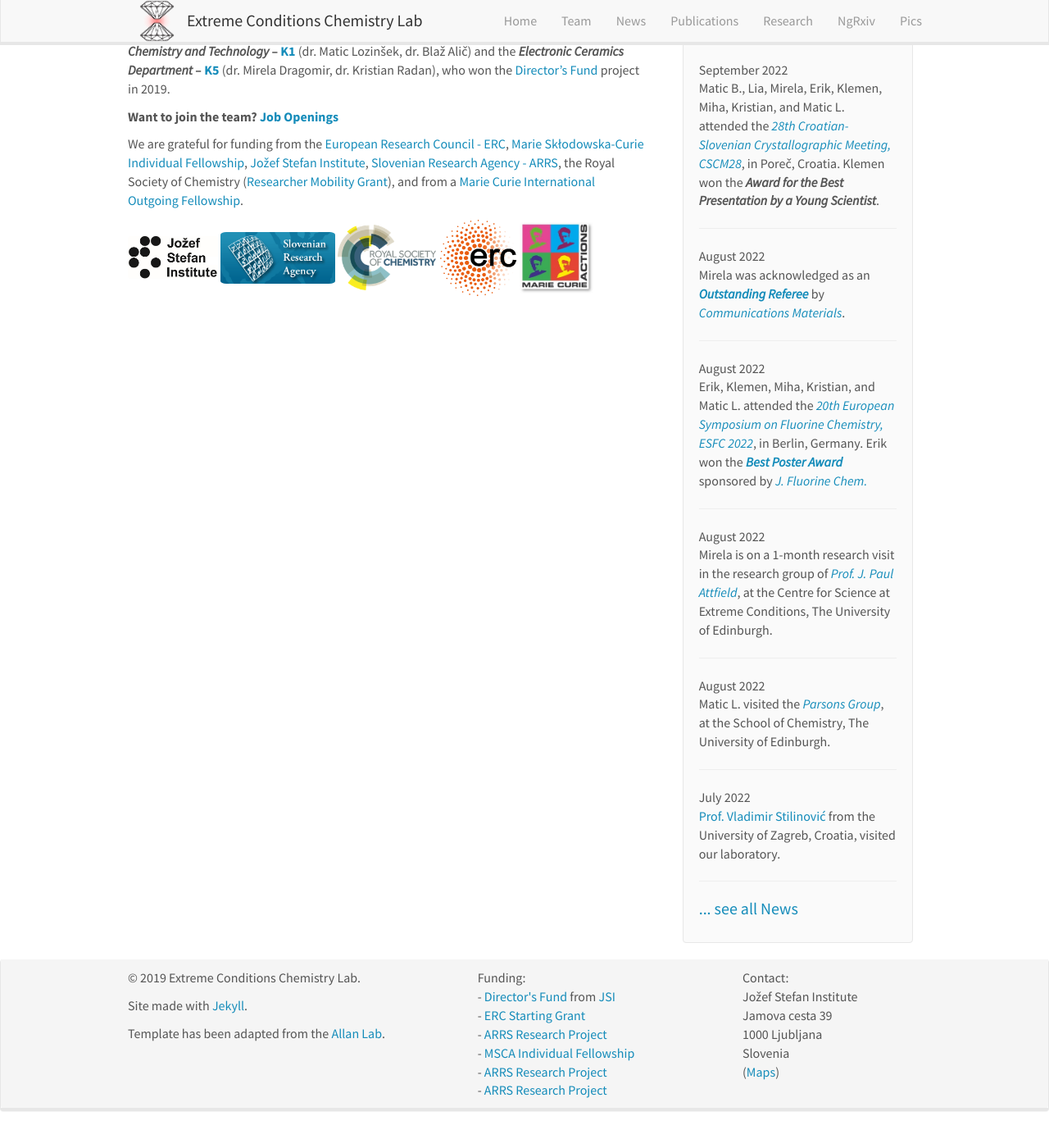
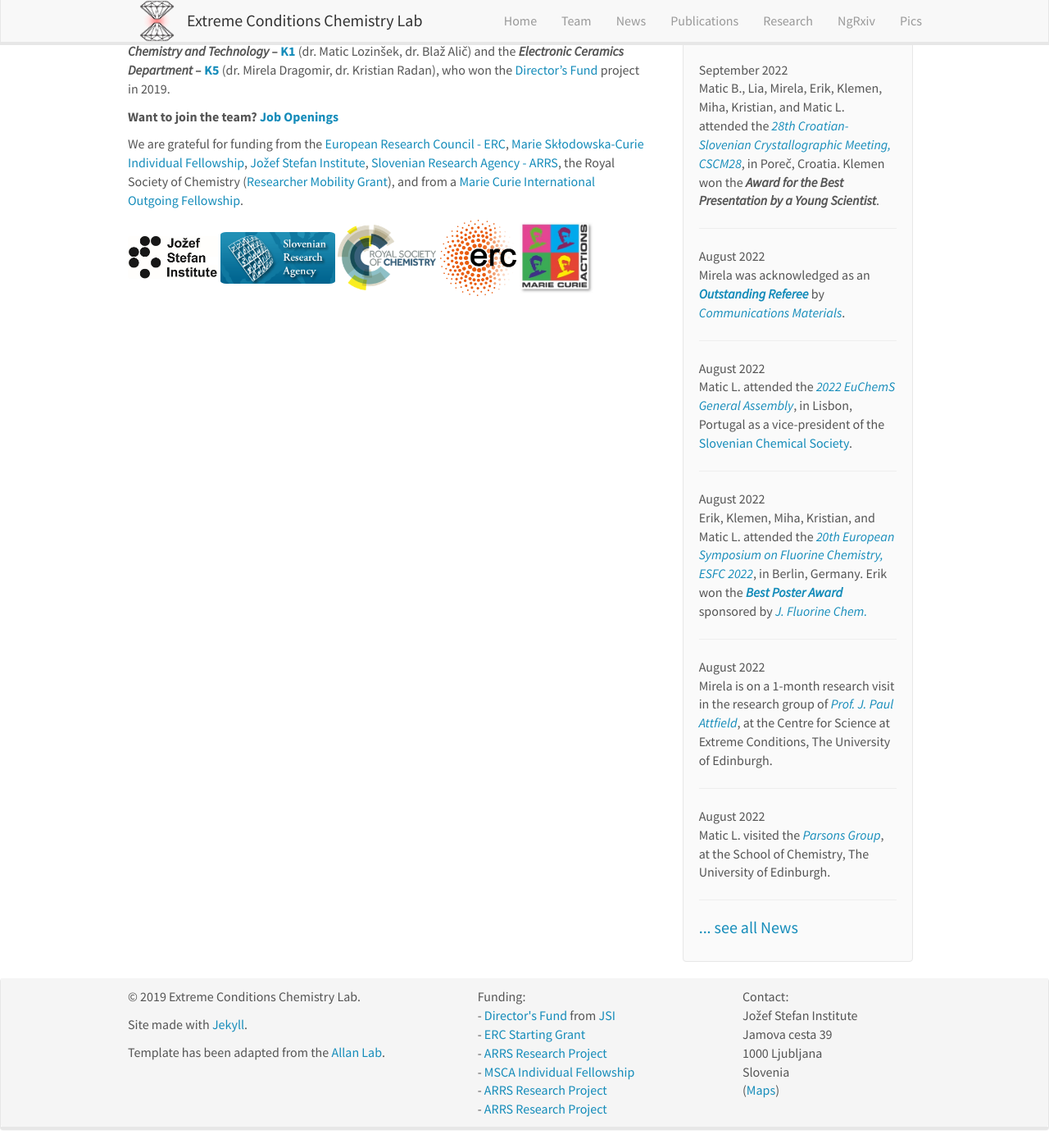
Before and after one commit to eccl-jsi/eccl-jsi.github.io, a Jekyll site: the page built from _pages/home.md, in a window 1280 px wide and 1400 px high, scrolled down 561 px. Shown: the whole window at 82% size. Built offline with Jekyll 4.4.1, drawn with Linux system fonts in a browser that asks for light colours; nearby versions of some CDN libraries; before the commit the page ends 1938 px from its top, so only the background shows below that.

Commit message:
Update news.yml

```diff
--- a/_data/news.yml
+++ b/_data/news.yml
@@ -12,6 +12,9 @@
 
 - date: August 2022
   headline: "Mirela was acknowledged as an <a href='https://www.nature.com/commsmat/referees/outstanding-referees'><i><b>Outstanding Referee</b></i></a> by <a href='https://www.nature.com/commsmat/'><i>Communications Materials</i></a>."
+
+- date: August 2022
+  headline: "Matic L. attended the <a href='https://www.euchems.eu/2022-general-assembly/'><i>2022 EuChemS General Assembly</i></a>, in Lisbon, Portugal as a vice-president of the <a href='http://chem-soc.si/?set_language=en'>Slovenian Chemical Society</a>."
 
 - date: August 2022
   headline: "Erik, Klemen, Miha, Kristian, and Matic L. attended the <a href='https://esfc2022.de/'><i>20th European Symposium on Fluorine Chemistry, ESFC 2022</i></a>, in Berlin, Germany. Erik won the <a href='https://twitter.com/MaticLozinsek/status/1560207854556037120'><b><i>Best Poster Award</i></b></a> sponsored by <a href='https://www.sciencedirect.com/journal/journal-of-fluorine-chemistry'><i>J. Fluorine Chem.</i></a>"
```
